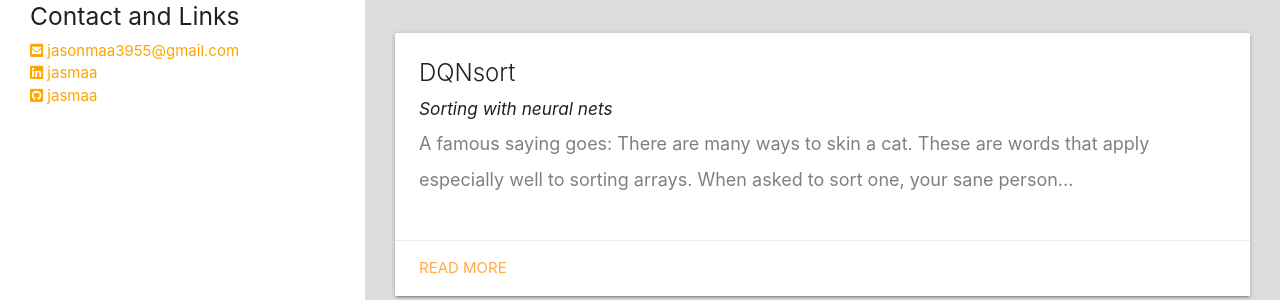
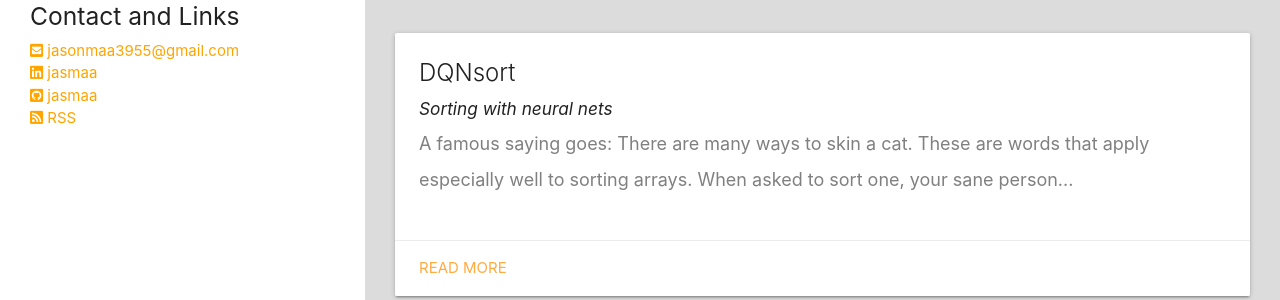
Before and after one commit to jasmaa/jasmaa.github.io, a Jekyll site: the page built from index.html, in a window 1280 px wide. Shown: the part 607-907 px from the top of the page. Built offline with Jekyll 4.4.1, drawn with Linux system fonts in a browser that asks for light colours; nearby versions of some CDN libraries; the list of posts is cut into pages by our own code.

Commit message:
Add RSS link

```diff
--- a/_includes/profile.html
+++ b/_includes/profile.html
@@ -32,6 +32,11 @@
                 <i class="fab fa-github-square"></i>
                 {{ site.github_username }}
             </a>
+
+            <a href="/feed.xml">
+                <i class="fas fa-rss-square"></i>
+                RSS
+            </a>
         </div>
 
     </div>
```
